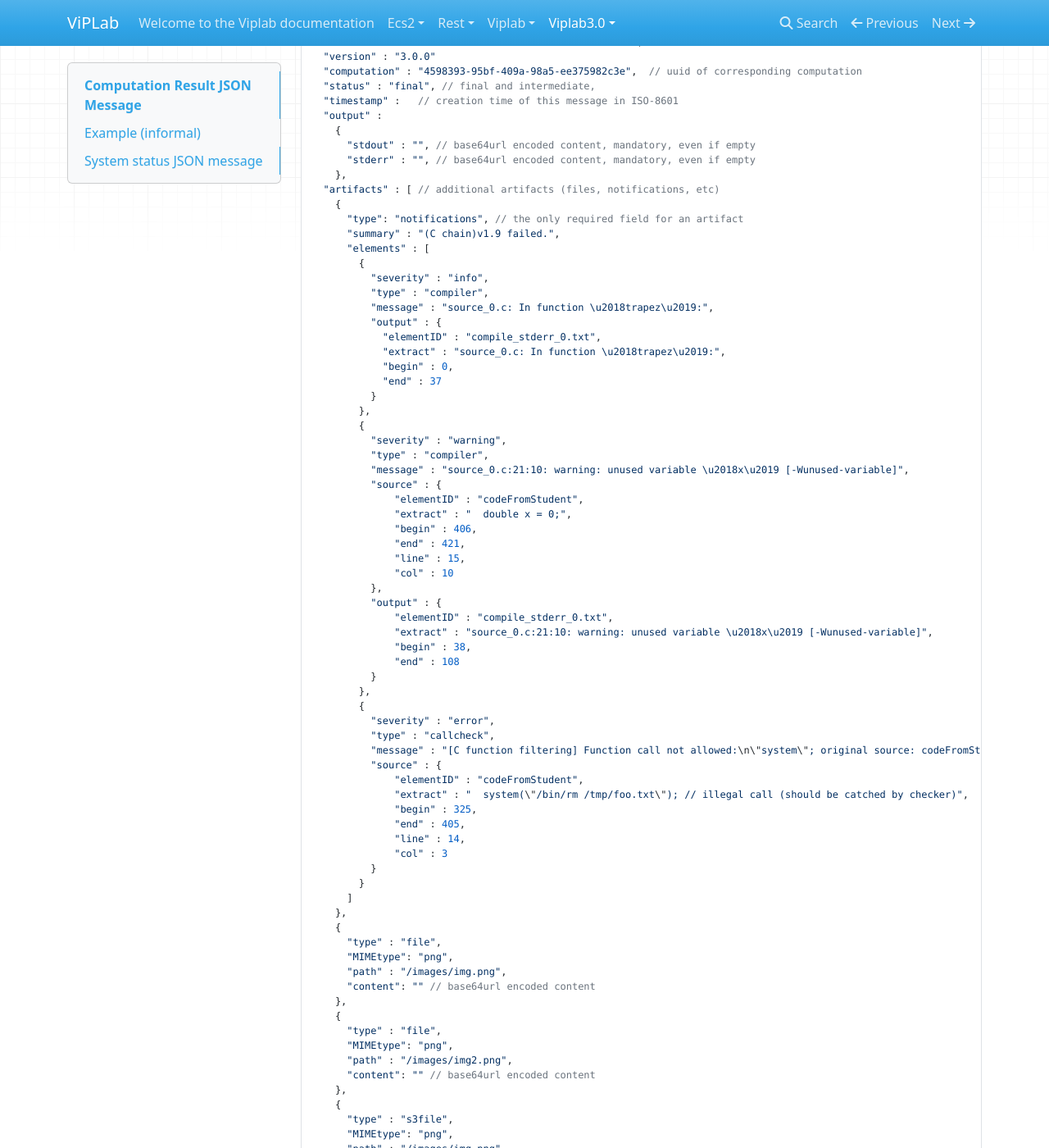
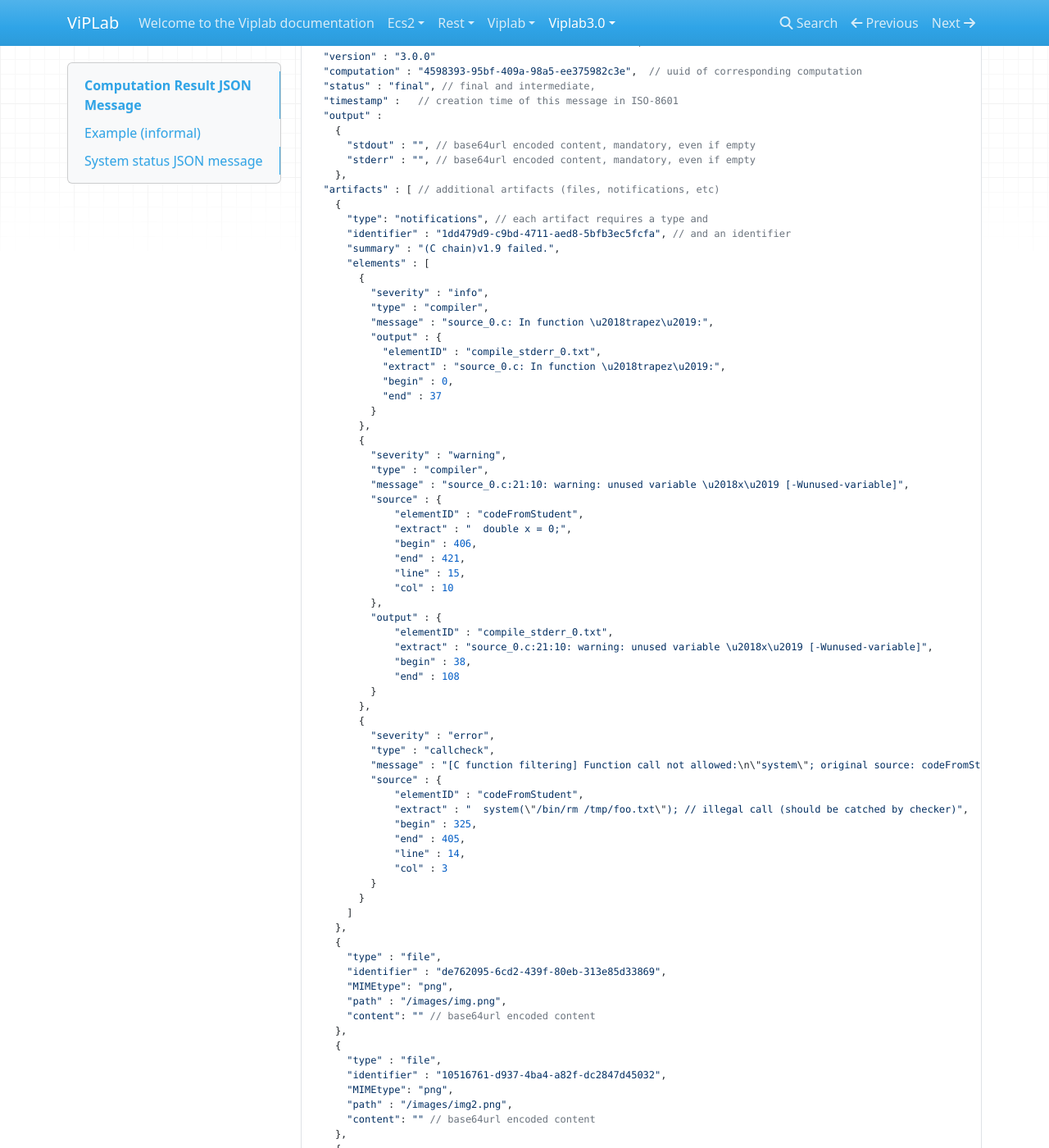
Before and after one commit to VirtualProgrammingLab/documentation, an MkDocs documentation site: the page built from docs/viplab3.0/computation_result.md, in a window 1280 px wide and 1400 px high, scrolled down 274 px. Shown: the whole window at 82% size. Built offline with MkDocs 1.6.1, drawn with Linux system fonts in a browser that asks for light colours; nearby versions of some CDN libraries; some of the changed text lies outside the part shown.

Commit message:
Add identifier to each artifact in the example

```diff
--- a/docs/viplab3.0/computation_result.md
+++ b/docs/viplab3.0/computation_result.md
@@ -22,7 +22,8 @@ and result objects, like stdout, stderr, images, links, etc.
     },
   "artifacts" : [ // additional artifacts (files, notifications, etc)
     {
-      "type": "notifications", // the only required field for an artifact
+      "type": "notifications", // each artifact requires a type and
+      "identifier" : "1dd479d9-c9bd-4711-aed8-5bfb3ec5fcfa", // and an identifier
       "summary" : "(C chain)v1.9 failed.",
       "elements" : [
         {
@@ -72,18 +73,21 @@ and result objects, like stdout, stderr, images, links, etc.
     },
     {
       "type" : "file",
+      "identifier" : "de762095-6cd2-439f-80eb-313e85d33869",
       "MIMEtype": "png",
       "path" : "/images/img.png",
       "content": "" // base64url encoded content
     },
     {
       "type" : "file",
+      "identifier" : "10516761-d937-4ba4-a82f-dc2847d45032",
       "MIMEtype": "png",
       "path" : "/images/img2.png",
       "content": "" // base64url encoded content
     },
     {
       "type" : "s3file",
+      "identifier" : "cc3c1cf9-c02d-4694-902c-93c298d68c51",
       "MIMEtype": "png",
       "path" : "/images/img.png",
       "url": "https://s3.temporary.file.url/img.png"
```
